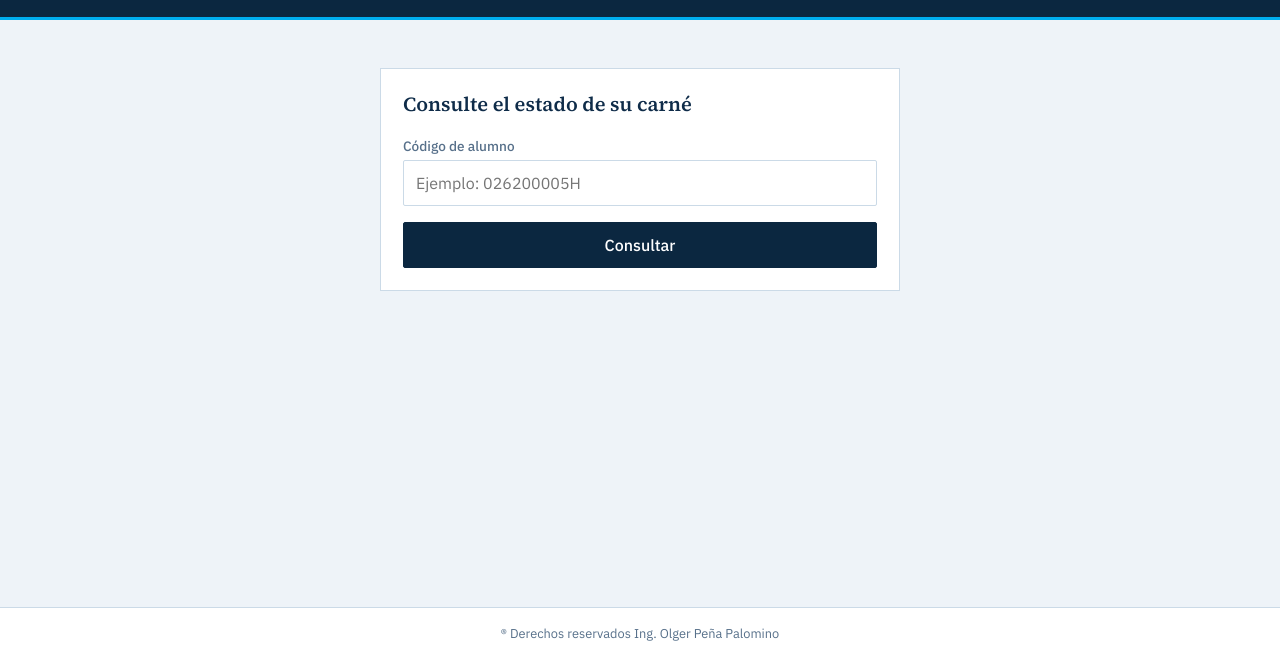
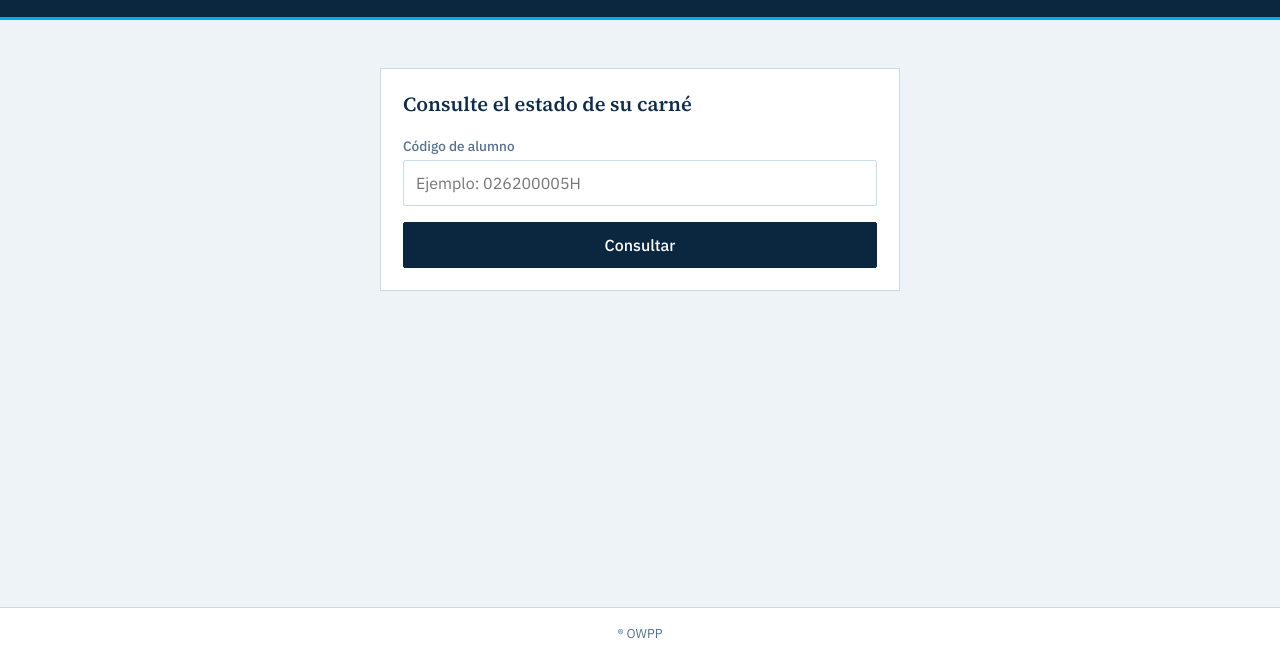
Before and after one commit to wopelpa/CarneUAndina, a plain HTML site: page index.html in a window 1280 px wide. Shown: the part 141-800 px from the top of the page. Drawn offline with nearby package versions, Linux system fonts and the light colour scheme.

Commit message:
Update index.html

```diff
--- a/index.html
+++ b/index.html
@@ -80,7 +80,7 @@ footer.pie{margin-top:32px;padding:16px;text-align:center;font-size:.8rem;color:
   <div><b>UNIVERSIDAD ANDINA DEL CUSCO</b><span>Secretaría General - Grados y Títulos</span></div>
 </div>
 <div id="app"></div>
-<footer class="pie">® Derechos reservados Ing. Olger Peña Palomino</footer>
+<footer class="pie">® OWPP</footer>
 <script src="https://cdn.jsdelivr.net/npm/@supabase/supabase-js@2.45.4/dist/umd/supabase.js"></script>
 <script>
 /* ===== CONFIGURACIÓN: pegue aquí los datos de su proyecto (Supabase > Project Settings > API) ===== */
```
